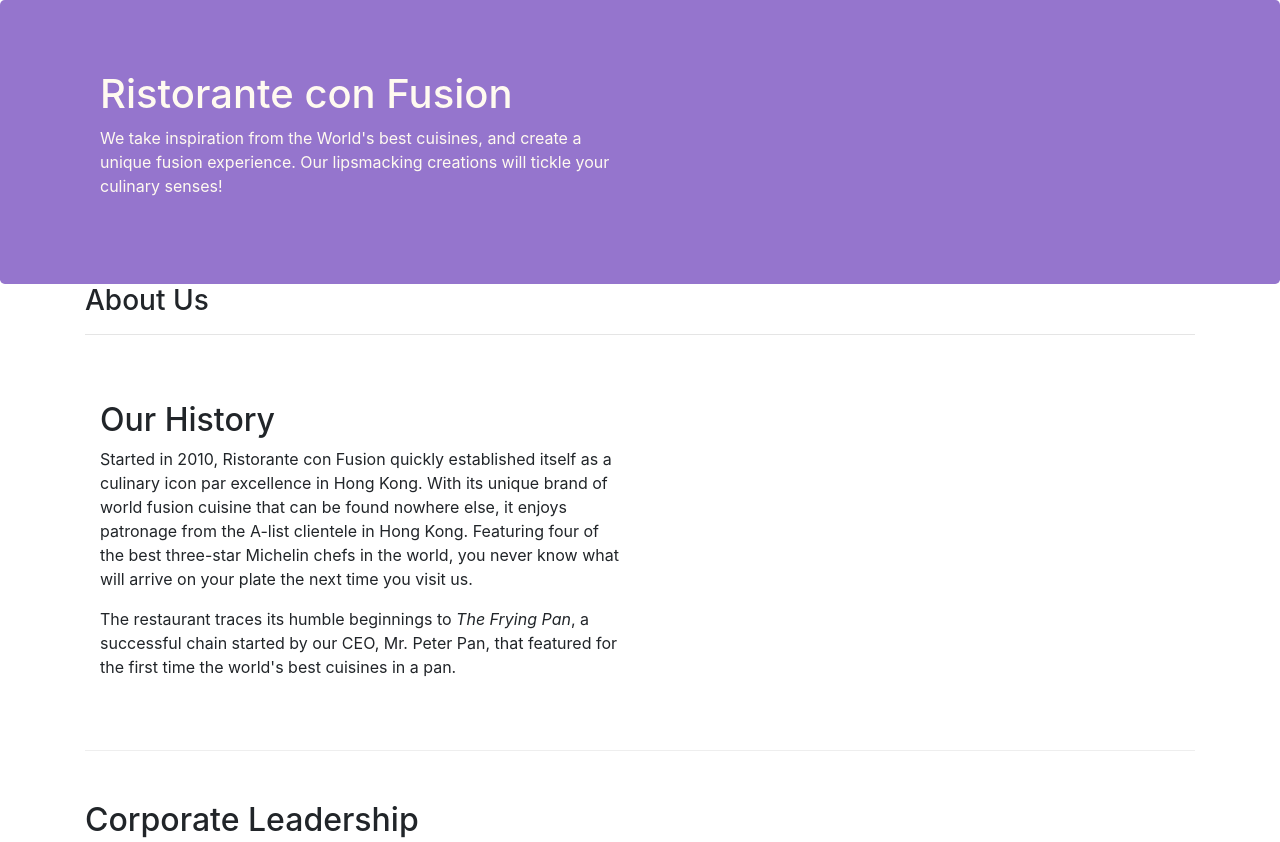
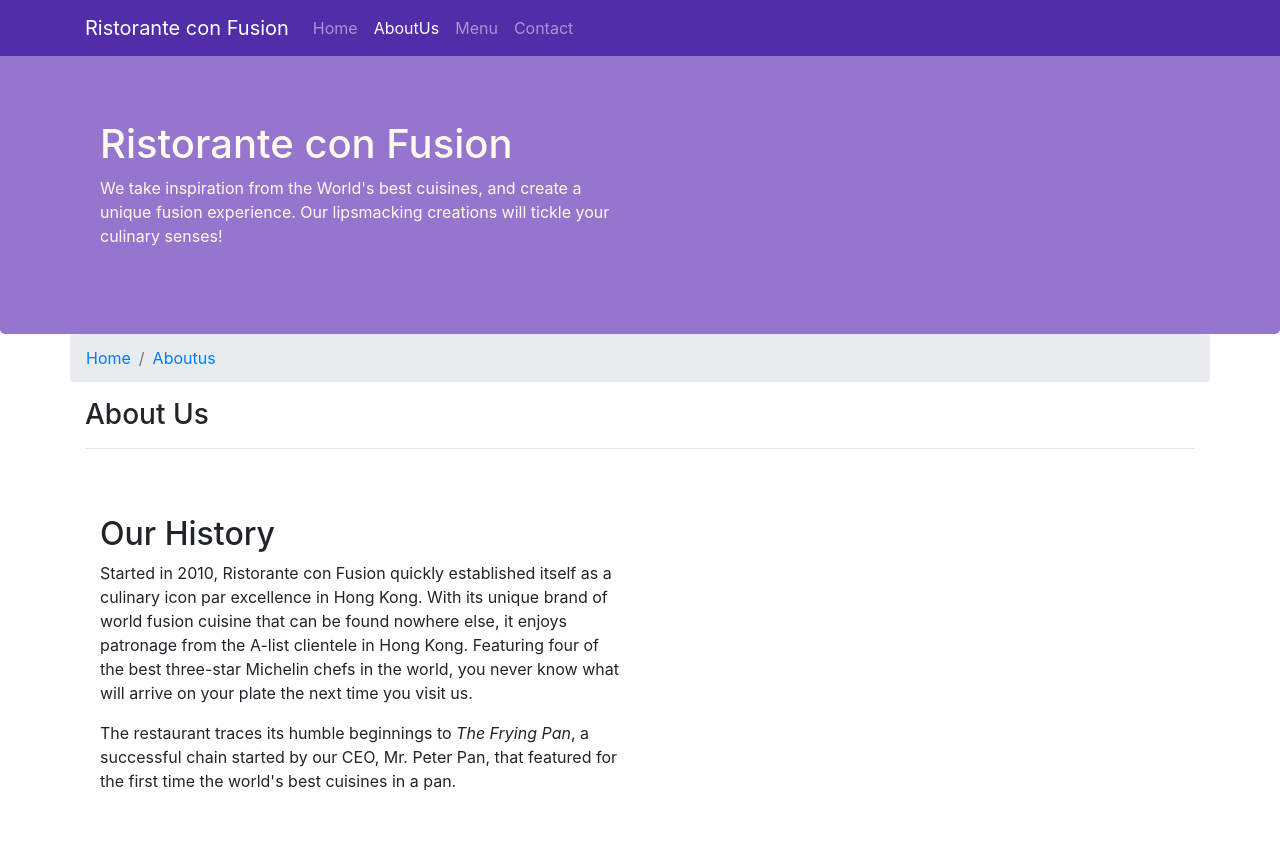
Before and after one commit to dhanashree0107/Bootstrap-course, a website: page aboutus.html in a window 1280 px wide. Shown: the top 842 px of the page. Drawn offline with nearby package versions, Linux system fonts and the light colour scheme.

Commit message:
Navbar and Breadcrumbs

```diff
--- a/aboutus.html
+++ b/aboutus.html
@@ -14,6 +14,23 @@
 </head>
 
 <body>
+    <nav class="navbar navbar-dark navbar-expand-sm fixed-top">
+        <div class="container">
+            <button class="navbar-toggler" type="button" data-toggle="collapse" data-target="#Navbar">
+                <span class="navbar-toggler-icon"></span>
+            </button>
+            <a class="navbar-brand" href="#">Ristorante con Fusion</a>
+            <div class="collapse navbar-collapse" id="Navbar">
+                <ul class="navbar-nav mr-auto">
+                    <li class="nav-item"><a class="nav-link" href="./index.html">Home</a></li>
+                    <li class="nav-item active"><a class="nav-link" href="#">AboutUs</a></li>
+                    <li class="nav-item"><a class="nav-link" href="#">Menu</a></li>
+                    <li class="nav-item"><a class="nav-link" href="#">Contact</a></li>
+                </ul>
+            </div>
+        </div>
+
+    </nav>
 
     <header class="jumbotron">
         <div class="container">
@@ -30,6 +47,12 @@
 
     <div class="container">
         <div>
+            <div class="row">
+                <ol class="col-12 breadcrumb">
+                    <li class="breadcrumb-item"><a href="./index.html">Home</a></li>
+                    <li class="breadcrumb-item active"><a href="#">Aboutus</a></li>
+                </ol>
+            </div>
             <div>
                 <h3>About Us</h3>
                 <hr>
@@ -74,7 +97,7 @@
                 <div class="col-4 offset-1 col-sm-2">
                     <h5>Links</h5>
                     <ul class="list-unstyled">
-                        <li><a href="#">Home</a></li>
+                        <li><a href="./index.html">Home</a></li>
                         <li><a href="#">About</a></li>
                         <li><a href="#">Menu</a></li>
                         <li><a href="#">Contact</a></li>
--- a/css/styles.css
+++ b/css/styles.css
@@ -28,3 +28,12 @@
     color: black;
     margin: 0px auto;
 }
+
+body {
+    padding: 50px 0px 0px 0px;
+    z-index: 0;
+}
+
+.navbar-dark {
+    background-color: #512DA8;
+}
```
Also changed, not shown: index.html (+17 -1 lines).
